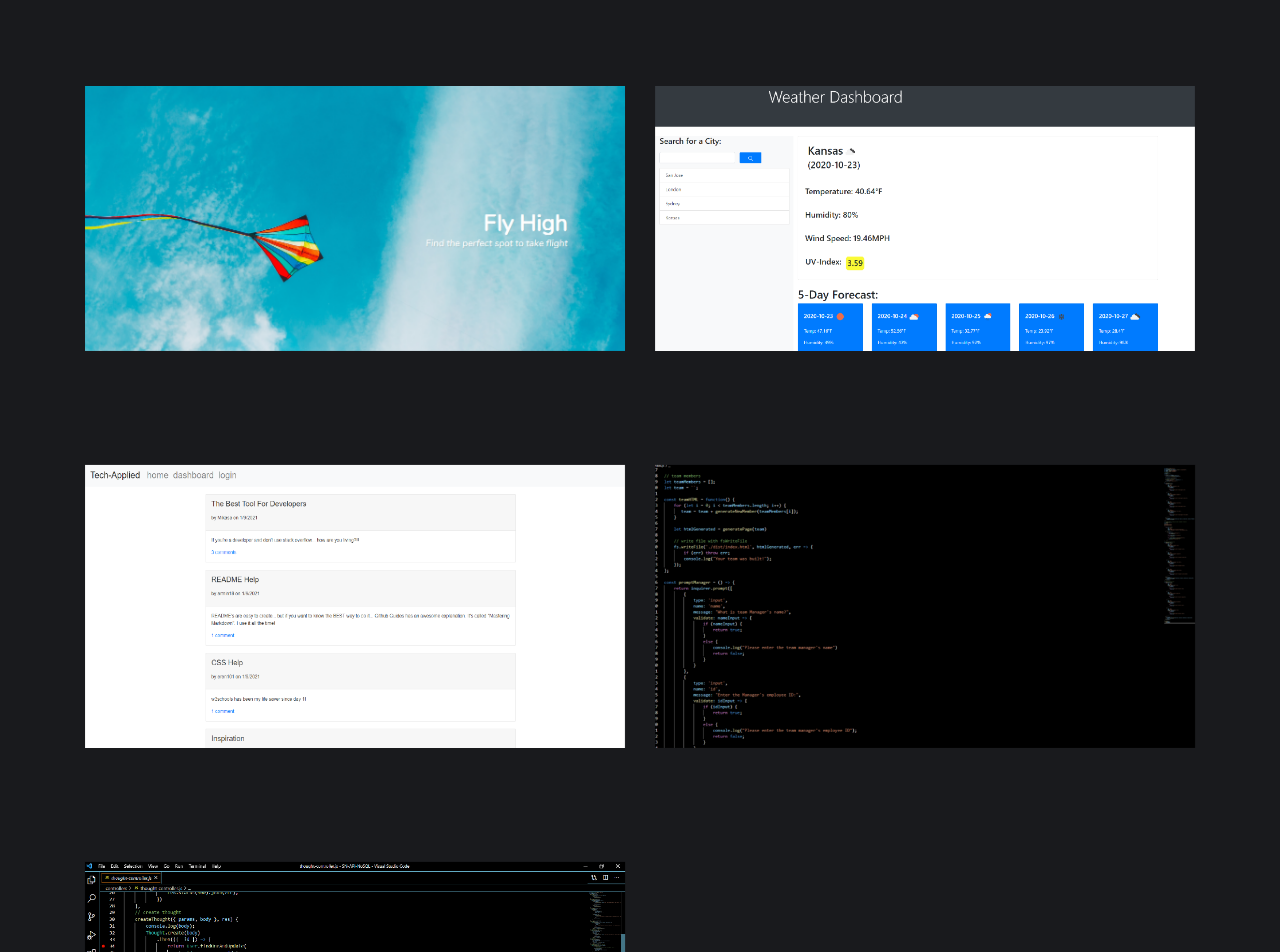
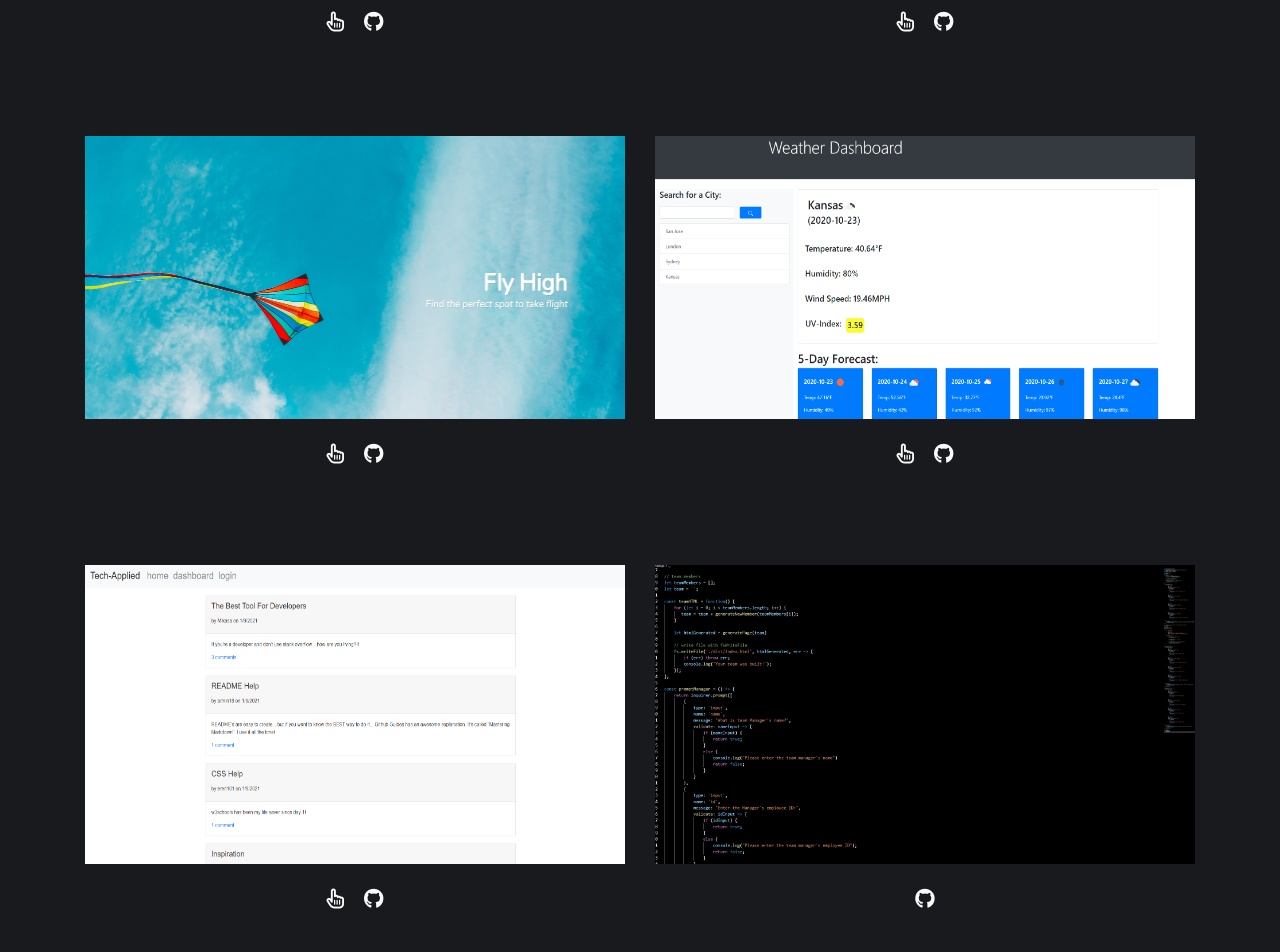
Before and after one commit to melissabarrerafarias/melissabarrera-portfolio, a React (Create React App) app: page /portfolio in a window 1280 px wide. Shown: the part 1160-2112 px from the top of the page. Built offline with nearby package versions, Linux system fonts and the light colour scheme.

Commit message:
added links to projects (deployed and github)

```diff
--- a/src/components/Portfolio/index.js
+++ b/src/components/Portfolio/index.js
@@ -42,6 +42,11 @@ function Portfolio() {
                             <img src={require(`../../assets/images/superherosmash.png`).default}
                                 className="project-scrnshots"
                             ></img>
+                            <div className="project-links">
+                                <a className="project-link" href="https://superherosmash.herokuapp.com/"><i class="far fa-hand-pointer"></i></a>
+                                <a className="project-link" href="https://github.com/melissabarrerafarias/superherosmash"><i className="fab fa-github"></i></a>
+                            </div>
+
                         </div>
                     </Fade>
 
@@ -50,6 +55,10 @@ function Portfolio() {
                             <img src={require(`../../assets/images/stuckInside.png`).default}
                                 className="project-scrnshots"
                             ></img>
+                            <div className="project-links">
+                                <a className="project-link" href="http://www.stuckinside.tech/"><i class="far fa-hand-pointer"></i></a>
+                                <a className="project-link" href="https://github.com/treguv/stuckInside"><i className="fab fa-github"></i></a>
+                            </div>
                         </div>
                     </Fade>
 
@@ -58,6 +67,10 @@ function Portfolio() {
                             <img src={require(`../../assets/images/fly-high.png`).default}
                                 className="project-scrnshots"
                             ></img>
+                            <div className="project-links">
+                                <a className="project-link" href="https://treguv.github.io/fly-high/"><i class="far fa-hand-pointer"></i></a>
+                                <a className="project-link" href="https://github.com/treguv/fly-high"><i className="fab fa-github"></i></a>
+                            </div>
                         </div>
                     </Fade>
 
@@ -66,6 +79,10 @@ function Portfolio() {
                             <img src={require(`../../assets/images/weather.png`).default}
                                 className="project-scrnshots"
                             ></img>
+                            <div className="project-links">
+                                <a className="project-link" href="https://melissabarrerafarias.github.io/weather-app/"><i class="far fa-hand-pointer"></i></a>
+                                <a className="project-link" href="https://github.com/melissabarrerafarias/weather-app"><i className="fab fa-github"></i></a>
+                            </div>
                         </div>
                     </Fade>
 
@@ -74,6 +91,10 @@ function Portfolio() {
                             <img src={require(`../../assets/images/tech-applied.png`).default}
                                 className="project-scrnshots"
                             ></img>
+                            <div className="project-links">
+                                <a className="project-link" href="https://glacial-oasis-78565.herokuapp.com/"><i class="far fa-hand-pointer"></i></a>
+                                <a className="project-link" href="https://github.com/melissabarrerafarias/tech-blog"><i className="fab fa-github"></i></a>
+                            </div>
                         </div>
                     </Fade>
 
@@ -82,6 +103,9 @@ function Portfolio() {
                             <img src={require(`../../assets/images/team-generator.png`).default}
                                 className="project-scrnshots"
                             ></img>
+                            <div className="project-links">
+                                <a className="project-link" href="https://github.com/melissabarrerafarias/Team-Profile-Generator"><i className="fab fa-github"></i></a>
+                            </div>
                         </div>
                     </Fade>
 
@@ -90,6 +114,9 @@ function Portfolio() {
                             <img src={require(`../../assets/images/SNA-NoSQL.png`).default}
                                 className="project-scrnshots"
                             ></img>
+                            <div className="project-links">
+                                <a className="project-link" href="https://github.com/melissabarrerafarias/SN-API-NoSQL"><i className="fab fa-github"></i></a>
+                            </div>
                         </div>
                     </Fade>
 
--- a/src/index.css
+++ b/src/index.css
@@ -224,11 +224,21 @@ a:link {
 
 .project-scrnshots {
   max-width: 100%;
-  min-height: 100%;
+  min-height: 90%;
 }
 
 .project-indv {
   margin-top: 10%;
+}
+
+.project-links {
+  text-align: center;
+  margin-top: 20px
+}
+.project-link {
+  color: #FAFAFA;
+  font-size: 20px;
+  margin: 10px;
 }
 
 /* resume */
```
